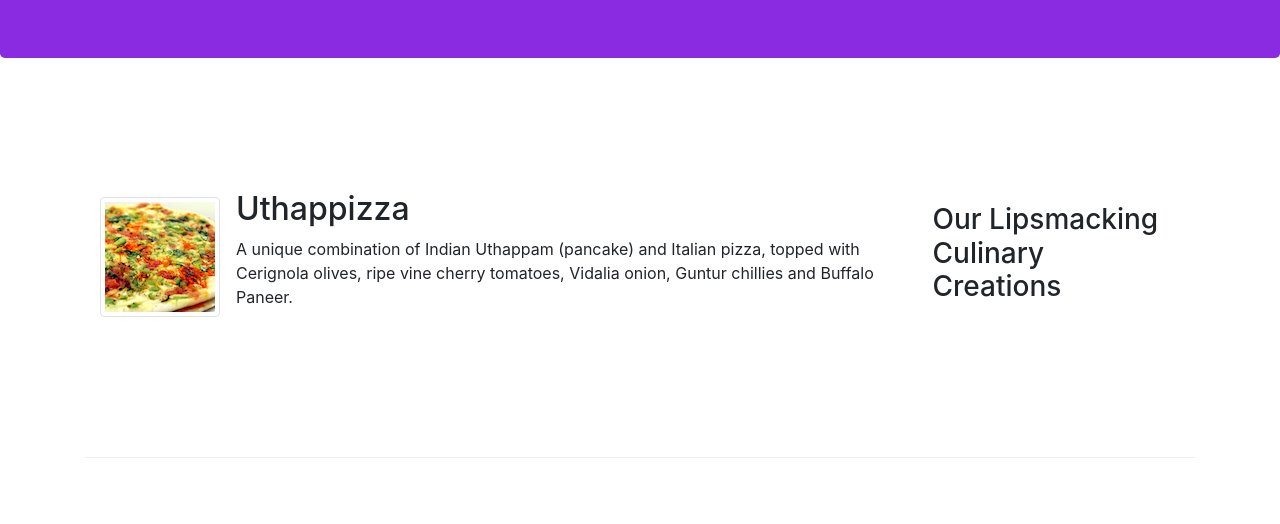
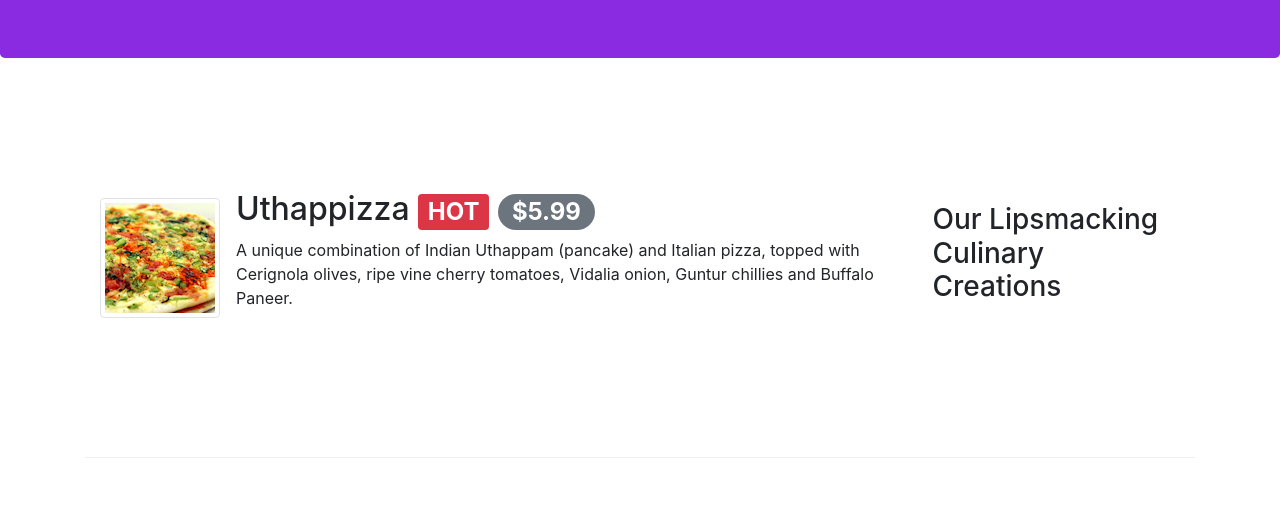
Before and after one commit to abhishekrathore7/Bootstrap-, a website: page index.html in a window 1280 px wide. Shown: the part 276-800 px from the top of the page. Drawn offline with nearby package versions, Linux system fonts and the light colour scheme.

Commit message:
Alerting users

```diff
--- a/index.html
+++ b/index.html
@@ -55,7 +55,7 @@
                     <img class="d-flex mr-3 img-thumbnail align-self-center"
                             src="img/uthappizza.png" alt="Uthappizza">
                 <div class="media-body">
-                <h2 class="mt-0">Uthappizza</h2>
+                <h2 class="mt-0">Uthappizza <span class="badge badge-danger">HOT</span> <span class="badge badge-pill badge-secondary">$5.99</span></h2>   <!--Alerting users------->
                 <p>A unique combination of Indian Uthappam (pancake) and Italian pizza, topped with Cerignola olives, ripe vine cherry tomatoes, Vidalia onion, Guntur chillies and Buffalo Paneer.</p>
                 </div>
                 </div>
```
